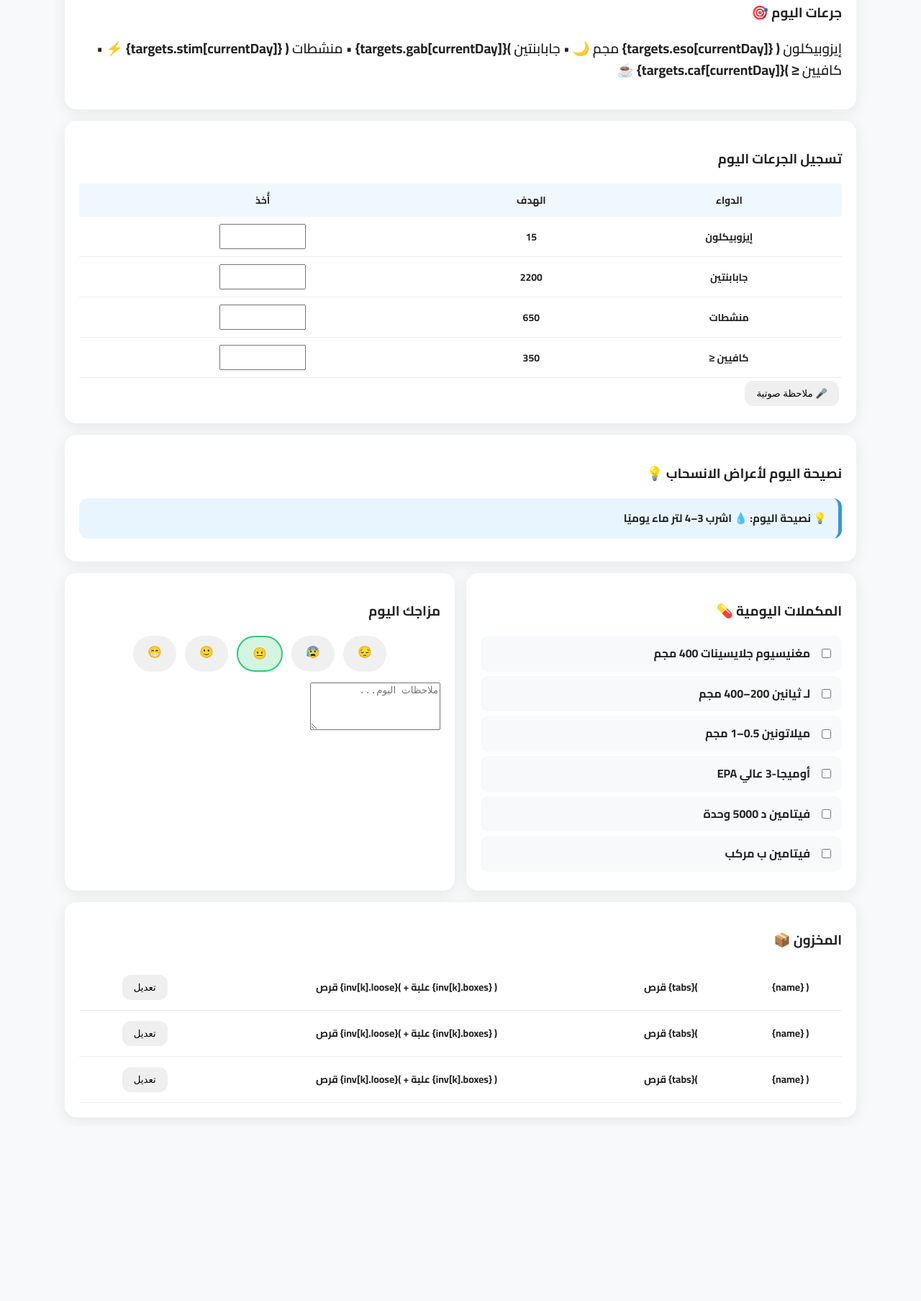
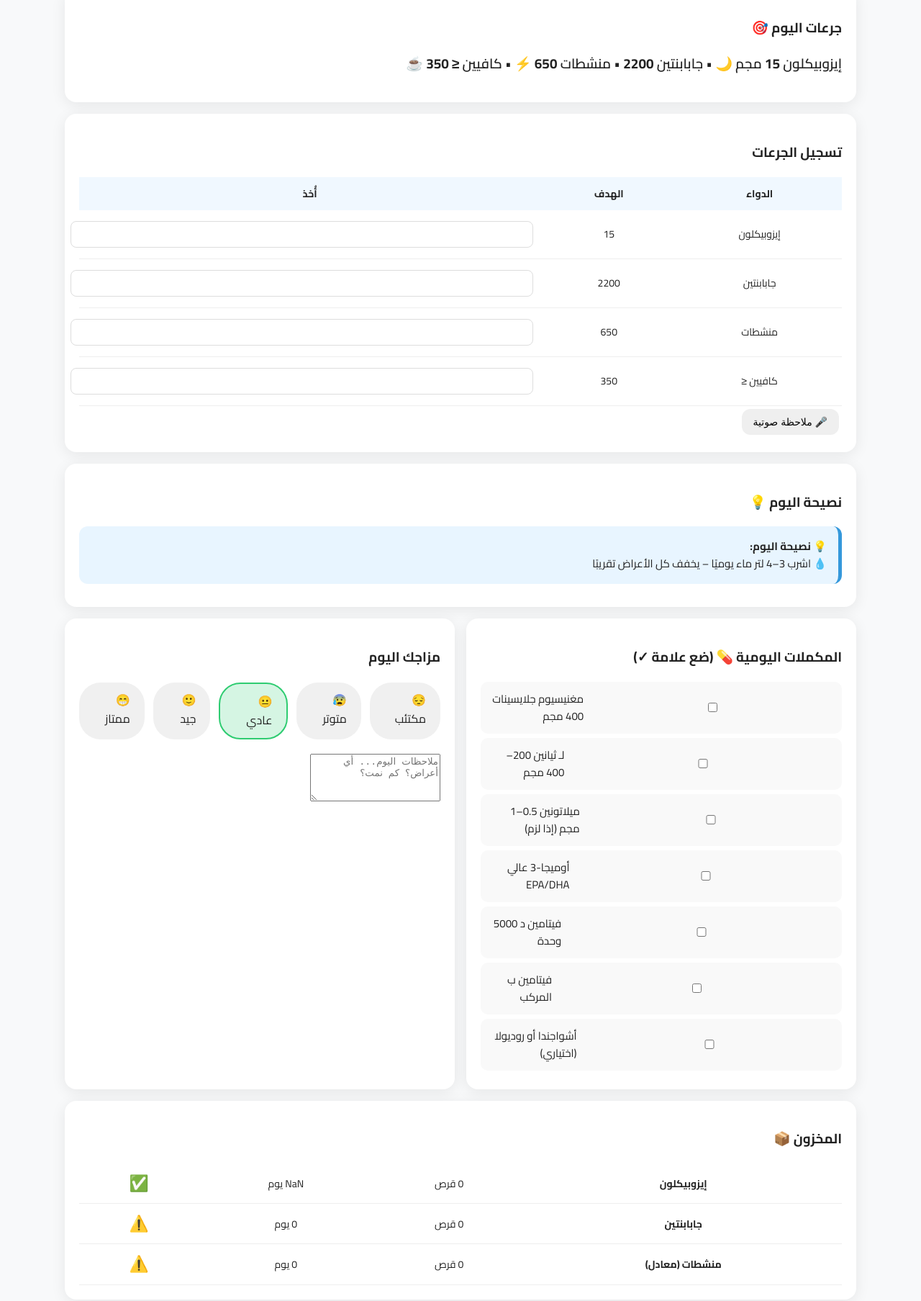
Before and after one commit to xahhr/last1, a plain HTML site: page Index.html in a window 1280 px wide. Shown: the part 491-2298 px from the top of the page at 72% size. Before the commit the page ends 2055 px from the top, so only its background shows below. Drawn offline with nearby package versions, Linux system fonts and the light colour scheme.

Commit message:
Refactor Index.html for layout and style improvements
Updated various styles and elements in the HTML file, including button font size, mood display, and inventory management. Adjusted the layout and improved accessibility features.

```diff
--- a/Index.html
+++ b/Index.html
@@ -13,7 +13,7 @@ h1{font-size:22px;margin:0;background:linear-gradient(90deg,#2ecc71,#3498db);-we
 .grid{display:grid;grid-template-columns:repeat(12,1fr);gap:16px}
 .card{grid-column:span 12;background:#fff;border-radius:16px;padding:20px;box-shadow:0 4px 20px rgba(0,0,0,0.08)}
 @media(min-width:900px){.half{grid-column:span 6}}
-.btn{padding:10px 16px;border:none;border-radius:12px;cursor:pointer;margin:4px;font-size:14px Cairo,sans-serif}
+.btn{padding:10px 16px;border:none;border-radius:12px;cursor:pointer;margin:4px;font-size:14px}
 .btn.a{background:#2ecc71;color:#fff}.btn.w{background:#f39c12;color:#fff}
 .pill{padding:6px 14px;border-radius:30px;background:#e8f5e9;font-size:13px;display:inline-flex;align-items:center;gap:6px}
 .bar{height:10px;background:#eee;border-radius:5px;overflow:hidden;margin:10px 0}
@@ -21,11 +21,14 @@ h1{font-size:22px;margin:0;background:linear-gradient(90deg,#2ecc71,#3498db);-we
 .table{width:100%;border-collapse:collapse;font-size:14px}
 .table th{background:#f0f8ff;padding:12px}
 .table td{padding:10px;text-align:center;border-bottom:1px solid #eee}
-.supp label{display:flex;align-items:center;gap:12px;padding:12px;background:#f8f9fa;border-radius:10px;margin:6px 0;cursor:pointer}
 .tip{background:#e8f5ff;padding:16px;border-radius:12px;border-right:5px solid #3498db;margin:12px 0;font-size:15px}
-.mood{padding:10px 20px;border-radius:30px;background:#f0f0f0;cursor:pointer;transition:0.3s}
+.mood{padding:12px 20px;border-radius:30px;background:#f0f0f0;cursor:pointer;transition:.3s}
 .mood.active{background:#d5f5e3;border:2px solid #2ecc71}
-#chart{height:200px !important}
+.supp label{display:flex;align-items:center;gap:12px;padding:12px;background:#f9f9f9;border-radius:10px;margin:6px 0;cursor:pointer;font-size:15px}
+#chart{height:220px !important}
+dialog{background:#fff;padding:25px;border-radius:16px;border:none;box-shadow:0 10px 40px rgba(0,0,0,0.3);max-width:90%;width:500px}
+dialog::backdrop{background:#00000099}
+input{padding:10px;border-radius:8px;border:1px solid #ddd;width:100%;margin:5px 0}
 </style>
 </head>
 <body>
@@ -44,56 +47,58 @@ h1{font-size:22px;margin:0;background:linear-gradient(90deg,#2ecc71,#3498db);-we
   <div style="margin-top:12px;display:flex;gap:12px;flex-wrap:wrap;align-items:center">
     <span class="pill">بدء: <b id="startDateLabel"></b></span>
     <span class="pill">يوم <b id="dayIdxLabel">1</b>/63</span>
-    <span class="pill">أسبوع <b id="pill">تقدم <b id="progressText">0%</b></span>
+    <span class="pill">أسبوع <b id="weekLabel">1</b></span>
+    <span class="pill" style="background:#d5f5e3">تقدم <b id="progressText">0%</b></span>
     <div class="bar" style="flex:1"><span id="progressBar" style="width:0%"></span></div>
   </div>
 </header>
 
 <div class="wrap"><div class="grid">
 
-  <div class="card" id="chartCard"><h3>منحنى الانسحاب 📉</h3><canvas id="chart"></canvas></div>
+  <div class="card"><h3>منحنى الانسحاب 📉</h3><canvas id="chart"></canvas></div>
 
   <div class="card"><h3>جرعات اليوم 🎯</h3><p id="targetsText" style="font-size:19px;font-weight:600"></p></div>
 
   <div class="card">
-    <h3>تسجيل الجرعات اليوم</h3>
+    <h3>تسجيل الجرعات</h3>
     <table class="table">
       <tr><th>الدواء</th><th>الهدف</th><th>أُخذ</th></tr>
-      <tr><td>إيزوبيكلون</td><td id="t_eso">15</td><td><input type="number" step="0.5" data-k="eso" style="width:100px;padding:8px"></td></tr>
-      <tr><td>جابابنتين</td><td id="t_gab">2200</td><td><input type="number" step="50" data-k="gab" style="width:100px;padding:8px"></td></tr>
-      <tr><td>منشطات</td><td id="t_stim">650</td><td><input type="number" step="25" data-k="stim" style="width:100px;padding:8px"></td></tr>
-      <tr><td>كافيين ≤</td><td id="t_caf">350</td><td><input type="number" step="10" data-k="caf" style="width:100px;padding:8px"></td></tr>
+      <tr><td>إيزوبيكلون</td><td id="t_eso">15</td><td><input type="number" step="0.5" data-k="eso"></td></tr>
+      <tr><td>جابابنتين</td><td id="t_gab">2200</td><td><input type="number" step="50" data-k="gab"></td></tr>
+      <tr><td>منشطات</td><td id="t_stim">650</td><td><input type="number" step="25" data-k="stim"></td></tr>
+      <tr><td>كافيين ≤</td><td id="t_caf">350</td><td><input type="number" step="10" data-k="caf"></td></tr>
     </table>
     <button class="btn" id="voiceNote">🎤 ملاحظة صوتية</button>
   </div>
 
   <div class="card">
-    <h3>نصيحة اليوم لأعراض الانسحاب 💡</h3>
+    <h3>نصيحة اليوم 💡</h3>
     <div id="dailyTip" class="tip"></div>
   </div>
 
   <div class="card half">
-    <h3>المكملات اليومية 💊</h3>
+    <h3>المكملات اليومية 💊 (ضع علامة ✓)</h3>
     <div class="supp">
-      <label><input type="checkbox" id="s1"> مغنيسيوم جلايسينات 400 مجم</label>
-      <label><input type="checkbox" id="s2"> لـ ثيانين 200–400 مجم</label>
-      <label><input type="checkbox" id="s3"> ميلاتونين 0.5–1 مجم</label>
-      <label><input type="checkbox" id="s4"> أوميجا-3 عالي EPA</label>
-      <label><input type="checkbox" id="s5"> فيتامين د 5000 وحدة</label>
-      <label><input type="checkbox" id="s6"> فيتامين ب مركب</label>
+      <label><input type="checkbox"> مغنيسيوم جلايسينات 400 مجم</label>
+      <label><input type="checkbox"> لـ ثيانين 200–400 مجم</label>
+      <label><input type="checkbox"> ميلاتونين 0.5–1 مجم (إذا لزم)</label>
+      <label><input type="checkbox"> أوميجا-3 عالي EPA/DHA</label>
+      <label><input type="checkbox"> فيتامين د 5000 وحدة</label>
+      <label><input type="checkbox"> فيتامين ب المركب</label>
+      <label><input type="checkbox"> أشواجندا أو روديولا (اختياري)</label>
     </div>
   </div>
 
   <div class="card half">
     <h3>مزاجك اليوم</h3>
-    <div style="display:flex;gap:12px;justify-content:center;flex-wrap:wrap;margin:15px 0">
-      <span class="mood" onclick="setMood(1)">😔</span>
-      <span class="mood" onclick="setMood(2)">😰</span>
-      <span class="mood active" onclick="setMood(3)">😐</span>
-      <span class="mood" onclick="setMood(4)">🙂</span>
-      <span class="mood" onclick="setMood(5)">😁</span>
+    <div style="display:flex;gap:12px;justify-content:center;margin:20px 0">
+      <span class="mood" onclick="setMood(1)">😔 مكتئب</span>
+      <span class="mood" onclick="setMood(2)">😰 متوتر</span>
+      <span class="mood active" onclick="setMood(3)">😐 عادي</span>
+      <span class="mood" onclick="setMood(4)">🙂 جيد</span>
+      <span class="mood" onclick="setMood(5)">😁 ممتاز</span>
     </div>
-    <textarea id="notes" rows="4" placeholder="ملاحظات اليوم..."></textarea>
+    <textarea id="notes" rows="4" placeholder="ملاحظات اليوم... أي أعراض؟ كم نمت؟"></textarea>
   </div>
 
   <div class="card">
@@ -104,14 +109,12 @@ h1{font-size:22px;margin:0;background:linear-gradient(90deg,#2ecc71,#3498db);-we
 </div></div>
 
 <dialog id="invDlg">
-  <form method="dialog" style="padding:20px">
   <h3>إعدادات المخزون</h3>
   <div id="invForm"></div>
   <div style="margin-top:20px;text-align:left">
-      <button class="btn" value="cancel">إلغاء</button>
+    <button class="btn" onclick="document.getElementById('invDlg').close()">إلغاء</button>
     <button class="btn a" id="saveInv">حفظ</button>
   </div>
-  </form>
 </dialog>
 
 <script src="https://cdn.jsdelivr.net/npm/chart.js"></script>
@@ -120,57 +123,59 @@ const TOTAL_DAYS = 63;
 const LS_START = "t63_start", LS_DATA = "t63_data", LS_INV = "t63_inv";
 let currentDay = 1, currentMood = 3, chart = null;
 
-// الخطة 63 يوم
 const targets = {
-  eso:[0,15,15,15,15,15,15,15,14,14,14,14,14,14,14,14,14,14,14,14,12,12,12,12,12,12,12,10,10,10,10,10,10,10,8,8,8,8,8,8,8,6,6,6,6,6,6,6,4,4,4,4,4,4,4,2,2,2,1,1,1,0],
-  gab:[0,2200,2200,2200,2200,2200,2200,2200,2000,2000,2000,2000,2000,2000,2000,2000,2000,2000,2000,2000,1800,1800,1800,1800,1800,1600,1600,1600,1600,1600,1600,1600,1400,1400,1400,1400,1400,1400,1400,1200,1200,1200,1200,1200,1200,1200,1000,1000,1000,1000,1000,1000,1000,800,800,800,800,800,800,800,600,600,600,300,300,300,0],
-  stim:[0,650,650,650,650,650,650,650,600,600,600,600,600,600,600,600,600,600,600,600,550,550,550,550,550,500,500,500,500,500,500,500,400,400,400,400,400,400,400,300,300,300,300,300,300,300,200,200,200,200,200,200,200,100,100,100,100,100,100,100,50,50,50,0,0,0,0],
-  caf:[0,350,350,350,350,350,350,350,300,300,300,300,300,300,300,300,300,300,300,300,250,250,250,250,250,200,200,200,200,200,200,200,150,150,150,150,150,150,150,100,100,100,100,100,100,100,75,75,75,75,75,75,75,50,50,50,50,50,50,50,30,30,30,10,10,10,0]
+  eso: [0,15,15,15,15,15,15,15,14,14,14,14,14,14,14,14,14,14,14,14,12,12,12,12,12,12,12,10,10,10,10,10,10,10,8,8,8,8,8,8,8,6,6,6,6,6,6,6,4,4,4,4,4,4,4,2,2,2,1,1,1,0],
+  gab: [0,2200,2200,2200,2200,2200,2200,2200,2000,2000,2000,2000,2000,2000,2000,2000,2000,2000,2000,2000,1800,1800,1800,1800,1800,1600,1600,1600,1600,1600,1600,1600,1400,1400,1400,1400,1400,1400,1400,1200,1200,1200,1200,1200,1200,1200,1000,1000,1000,1000,1000,1000,1000,800,800,800,800,800,800,800,600,600,600,300,300,300,0],
+  stim: [0,650,650,650,650,650,650,650,600,600,600,600,600,600,600,600,600,600,600,600,550,550,550,550,550,500,500,500,500,500,500,500,400,400,400,400,400,400,400,300,300,300,300,300,300,300,200,200,200,200,200,200,200,100,100,100,100,100,100,100,50,50,50,0,0,0,0],
+  caf: [0,350,350,350,350,350,350,350,300,300,300,300,300,300,300,300,300,300,300,300,250,250,250,250,250,200,200,200,200,200,200,200,150,150,150,150,150,150,150,100,100,100,100,100,100,100,75,75,75,75,75,75,75,50,50,50,50,50,50,50,30,30,30,10,10,10,0]
 };
 
-const tips = ["💧 اشرب 3–4 لتر ماء يوميًا","🧘‍♂️ مغنيسيوم جلايسينات = سحر للقلق","🏃‍♂️ 20 دقيقة مشي يوميًا","☕ لا كافيين بعد 2 ظهرًا","🛁 حمام ملح إبسوم","🌬 تنفس 4-7-8","🐟 أوميجا-3 عالي EPA","⏰ مواعيد نوم ثابتة"];
+const drugInfo = {
+  eso: {name:"إيزوبيكلون", mg:3, tabsPerBox:20},
+  gab: {name:"جابابنتين", mg:300, tabsPerBox:30},
+  stim: {name:"منشطات (معادل)", mg:150, tabsPerBox:30}
+};
+
+const tips = [
+  "💧 اشرب 3–4 لتر ماء يوميًا – يخفف كل الأعراض تقريبًا",
+  "🧘‍♂️ مغنيسيوم جلايسينات قبل النوم = سحر للقلق والعضلات",
+  "🏃‍♂️ 20 دقيقة مشي يوميًا تقلل القلق بنسبة كبيرة",
+  "☕ تجنب الكافيين بعد 2 ظهرًا",
+  "🛁 حمام دافئ + ملح إبسوم = علاج منزلي ممتاز",
+  "🌬 تنفس 4-7-8 ثلاث مرات يوقف نوبات القلق فورًا",
+  "🐟 أوميجا-3 عالي EPA يحسن المزاج خلال أسبوعين",
+  "⏰ مواعيد نوم ثابتة حتى لو 4 ساعات فقط"
+];
 
 function getStartDate(){
   let s = localStorage.getItem(LS_START);
-  if(!s){let d=new Date();d.setHours(0,0,0,0);localStorage.setItem(LS_START,d.toISOString());s=d.toISOString();}
+  if(!s){let d=new Date(); d.setHours(0,0,0,0); localStorage.setItem(LS_START,d.toISOString()); s=d.toISOString();}
   return new Date(s);
 }
 function getCurrentDay(){
-  let diff = Date.now() - getStartDate().getTime();
-  return Math.min(TOTAL_DAYS, Math.max(1, Math.floor(diff / 86400000) + 1));
+  const diff = Date.now() - getStartDate().getTime();
+  const day = Math.floor(diff / 86400000) + 1;
+  return Math.min(TOTAL_DAYS, Math.max(1, day));
 }
 
-function loadDayData(day){
-  let all = JSON.parse(localStorage.getItem(LS_DATA) || "{}");
-  return all[day] || {med:{}, mood:3, notes:""};
-}
-function saveDayData(day, data){
-  let all = JSON.parse(localStorage.getItem(LS_DATA) || "{}");
-  all[day] = data;
-  localStorage.setItem(LS_DATA, JSON.stringify(all));
-}
+function loadDayData(d){let a=JSON.parse(localStorage.getItem(LS_DATA)||"{}"); return a[d]||{med:{},mood:3,notes:""}}
+function saveDayData(d,o){let a=JSON.parse(localStorage.getItem(LS_DATA)||"{}"); a[d]=o; localStorage.setItem(LS_DATA,JSON.stringify(a))}
 
 function renderChart(){
   if(chart) chart.destroy();
-  chart = new Chart(document.getElementById('chart'), {
-    type: 'line',
-    data: {
-      labels: Array.from({length:TOTAL_DAYS},(_,i)=>i+1),
-      datasets: [
+  chart = new Chart(document.getElementById('chart'),{type:'line',data:{labels:Array.from({length:TOTAL_DAYS},(_,i)=>i+1),datasets:[
     {label:'إيزوبيكلون',data:targets.eso.slice(1),borderColor:'#e74c3c',tension:0.4,fill:false},
     {label:'جابابنتين',data:targets.gab.slice(1).map(x=>x/100),borderColor:'#f39c12',tension:0.4,fill:false},
     {label:'منشطات',data:targets.stim.slice(1),borderColor:'#3498db',tension:0.4,fill:false}
-      ]
-    },
-    options: {plugins:{legend:{display:false}},scales:{y:{beginAtZero:true}},maintainAspectRatio:false}
-  });
+  ]},options:{plugins:{legend:{display:false}},scales:{y:{beginAtZero:true}},maintainAspectRatio:false}});
 }
 
 function render(){
   currentDay = getCurrentDay();
   document.getElementById("dayIdxLabel").textContent = currentDay;
-  document.getElementById("progressText").textContent = Math.round(currentDay/TOTAL_DAYS*100)+"%";
-  document.getElementById("progressBar").style.width = (currentDay/TOTAL_DAYS*100)+"%";
+  document.getElementById("weekLabel").textContent = Math.ceil(currentDay/7);
+  document.getElementById("progressText").textContent = Math.round((currentDay-1)/(TOTAL_DAYS-1)*100) + "%";
+  document.getElementById("progressBar").style.width = ((currentDay-1)/(TOTAL_DAYS-1)*100) + "%";
   document.getElementById("startDateLabel").textContent = getStartDate().toLocaleDateString('ar-EG');
 
   document.getElementById("t_eso").textContent = targets.eso[currentDay];
@@ -178,73 +183,97 @@ function render(){
   document.getElementById("t_stim").textContent = targets.stim[currentDay];
   document.getElementById("t_caf").textContent = targets.caf[currentDay];
 
-  document.getElementById("targetsText").innerHTML = `إيزوبيكلون <b>\( {targets.eso[currentDay]}</b> مجم 🌙 • جابابنتين <b> \){targets.gab[currentDay]}</b> • منشطات <b>\( {targets.stim[currentDay]}</b> ⚡ • كافيين ≤ <b> \){targets.caf[currentDay]}</b> ☕`;
+  document.getElementById("targetsText").innerHTML = `إيزوبيكلون <b>${targets.eso[currentDay]}</b> مجم 🌙 • جابابنتين <b>${targets.gab[currentDay]}</b> • منشطات <b>${targets.stim[currentDay]}</b> ⚡ • كافيين ≤ <b>${targets.caf[currentDay]}</b> ☕`;
 
-  document.getElementById("dailyTip").innerHTML = "💡 <b>نصيحة اليوم:</b> " + tips[(currentDay-1)%tips.length];
+  document.getElementById("dailyTip").innerHTML = "💡 <b>نصيحة اليوم:</b><br>" + tips[(currentDay-1)%tips.length];
 
-  let data = loadDayData(currentDay);
-  ["eso","gab","stim","caf"].forEach(k => document.querySelector(`input[data-k="${k}"]`).value = data.med[k] || "");
-  document.getElementById("notes").value = data.notes || "";
-  setMood(data.mood || 3);
+  const data = loadDayData(currentDay);
+  ["eso","gab","stim","caf"].forEach(k=>document.querySelector(`input[data-k="${k}"]`).value = data.med[k]||"");
+  document.getElementById("notes").value = data.notes||"";
+  setMood(data.mood||3);
 
   renderChart();
   renderInventory();
 }
 
-function setMood(m){
-  currentMood = m;
-  document.querySelectorAll('.mood').forEach((el,i)=>el.classList.toggle('active',i===m-1));
-}
+function setMood(m){currentMood=m; document.querySelectorAll('.mood').forEach((el,i)=>el.classList.toggle('active',i===m-1))}
 
-document.getElementById("saveDay").onclick = ()=>{
-  let data = {med:{}, mood:currentMood, notes:document.getElementById("notes").value};
-  ["eso","gab","stim","caf"].forEach(k=> {
-    let v = document.querySelector(`input[data-k="${k}"]`).value;
-    data.med[k] = v==="" ? null : Number(v);
-  });
-  saveDayData(currentDay, data);
+document.getElementById("saveDay").onclick=()=>{
+  const data={med:{},mood:currentMood,notes:document.getElementById("notes").value};
+  ["eso","gab","stim","caf"].forEach(k=>{let v=document.querySelector(`input[data-k="${k}"]`).value; data.med[k]=v===""?null:Number(v)});
+  saveDayData(currentDay,data);
   alert("تم الحفظ ✅");
 };
 
-document.getElementById("prevDay").onclick = () => {currentDay = Math.max(1,currentDay-1); render();}
-document.getElementById("nextDay").onclick = () => {currentDay = Math.min(TOTAL_DAYS,currentDay+1); render();}
+document.getElementById("prevDay").onclick=()=>{currentDay=Math.max(1,currentDay-1);render();}
+document.getElementById("nextDay").onclick=()=>{currentDay=Math.min(TOTAL_DAYS,currentDay+1);render();}
 
-document.getElementById("resetStart").onclick = ()=>{
-  let s = prompt("تاريخ البداية الجديد (YYYY-MM-DD)", getStartDate().toISOString().slice(0,10));
-  if(s){
-    localStorage.setItem(LS_START, new Date(s).toISOString());
-    render();
-  }
+document.getElementById("resetStart").onclick=()=>{
+  const s=prompt("تاريخ البداية (YYYY-MM-DD)",getStartDate().toISOString().slice(0,10));
+  if(s) {localStorage.setItem(LS_START,new Date(s+"T00:00:00").toISOString()); render();}
 };
 
-document.getElementById("voiceNote").onclick = ()=>{
-  let SpeechRecognition = window.SpeechRecognition || window.webkitSpeechRecognition;
-  if(!SpeechRecognition) return alert("الميكروفون غير مدعوم");
-  let r = new SpeechRecognition();
-  r.lang = "ar";
-  r.onresult = e => document.getElementById("notes").value += e.results[0][0].transcript + " ";
+document.getElementById("openInv").onclick=openInventory;
+function openInventory(){
+  let inv = JSON.parse(localStorage.getItem(LS_INV)||"{}");
+  if(Object.keys(inv).length===0){
+    inv = {eso:{boxes:0,loose:0}, gab:{boxes:0,loose:0}, stim:{boxes:0,loose:0}};
+    localStorage.setItem(LS_INV,JSON.stringify(inv));
+  }
+  let html="";
+  Object.keys(drugInfo).forEach(k=>{
+    const i = drugInfo[k];
+    const cur = inv[k] || {boxes:0,loose:0};
+    html+=`<div style="margin:20px 0;padding:15px;background:#f8f9fa;border-radius:12px">
+      <h4>${i.name}</h4>
+      <label>عدد العلب (${i.tabsPerBox} قرص/علبة): <input type="number" value="${cur.boxes}" data-k="${k}" data-f="boxes"></label><br>
+      <label>أقراص مفردة: <input type="number" value="${cur.loose}" data-k="${k}" data-f="loose"></label>
+    </div>`;
+  });
+  document.getElementById("invForm").innerHTML=html;
+  document.getElementById("invDlg").showModal();
+}
+
+document.getElementById("saveInv").onclick=()=>{
+  let inv={};
+  document.querySelectorAll("#invForm input").forEach(inp=>{
+    const k=inp.dataset.k, f=inp.dataset.f;
+    if(!inv[k]) inv[k]={};
+    inv[k][f]=Number(inp.value)||0;
+  });
+  localStorage.setItem(LS_INV,JSON.stringify(inv));
+  document.getElementById("invDlg").close();
+  renderInventory();
+};
+
+function renderInventory(){
+  const inv = JSON.parse(localStorage.getItem(LS_INV)||"{}");
+  const tbody = document.querySelector("#invTable tbody");
+  tbody.innerHTML="";
+  Object.keys(drugInfo).forEach(k=>{
+    const i = drugInfo[k];
+    const cur = inv[k] || {boxes:0,loose:0};
+    const totalTabs = cur.boxes * i.tabsPerBox + cur.loose;
+    const totalMg = totalTabs * i.mg;
+    let needed=0;
+    for(let d=currentDay; d<=TOTAL_DAYS; d++) needed += targets[k][d];
+    const daysLeft = needed===0 ? "∞" : Math.floor(totalMg / needed * (TOTAL_DAYS-currentDay+1));
+    const row=document.createElement("tr");
+    row.innerHTML=`<td><b>${i.name}</b></td><td>${totalTabs} قرص</td><td>${daysLeft} يوم</td><td style="font-size:22px">${daysLeft<10?"⚠️":"✅"}</td>`;
+    tbody.appendChild(row);
+  });
+}
+
+document.getElementById("voiceNote").onclick=()=>{
+  const r = new (window.SpeechRecognition || window.webkitSpeechRecognition)();
+  if(!r) return alert("الميكروفون غير مدعوم في متصفحك");
+  r.lang="ar-SA";
+  r.onresult=e=>document.getElementById("notes").value += e.results[0][0].transcript + "\n";
   r.start();
 };
 
-// المخزون البسيط
-function renderInventory(){
-  let inv = JSON.parse(localStorage.getItem(LS_INV)||"{}");
-  if(Object.keys(inv).length===0){
-    inv = {eso:{mg:3,box:20,boxes:5,loose:0},gab:{mg:300,box:30,boxes:3,loose:0},stim:{mg:150,box:30,boxes:2,loose:0}};
-    localStorage.setItem(LS_INV,JSON.stringify(inv));
-  }
-  let html = "";
-  for(let k in inv){
-    let name = k==="eso"?"إيزوبيكلون":k==="gab"?"جابابنتين":"منشطات";
-    let tabs = inv[k].boxes*inv[k].box + inv[k].loose;
-    html += `<tr><td>\( {name}</td><td> \){tabs} قرص</td><td>\( {inv[k].boxes} علبة + \){inv[k].loose} قرص</td><td><button class="btn" onclick="editInv('${k}')">تعديل</button></td></tr>`;
-  }
-  document.querySelector("#invTable tbody").innerHTML = html || "<tr><td colspan=4>اضغط المخزون للإعداد</td></tr>";
-}
-window.editInv = function(k){alert("سيتم إضافة نافذة تعديل كاملة قريبًا – حاليًا عدّل من الكود مباشرة")}
-
 render();
-setInterval(()=>{if(getCurrentDay() !== currentDay) render();}, 60000);
+setInterval(()=>{if(getCurrentDay()!==currentDay) render();},60000);
 </script>
 </body>
 </html>
```
Lines whose indentation alone changed are shown as unchanged.
